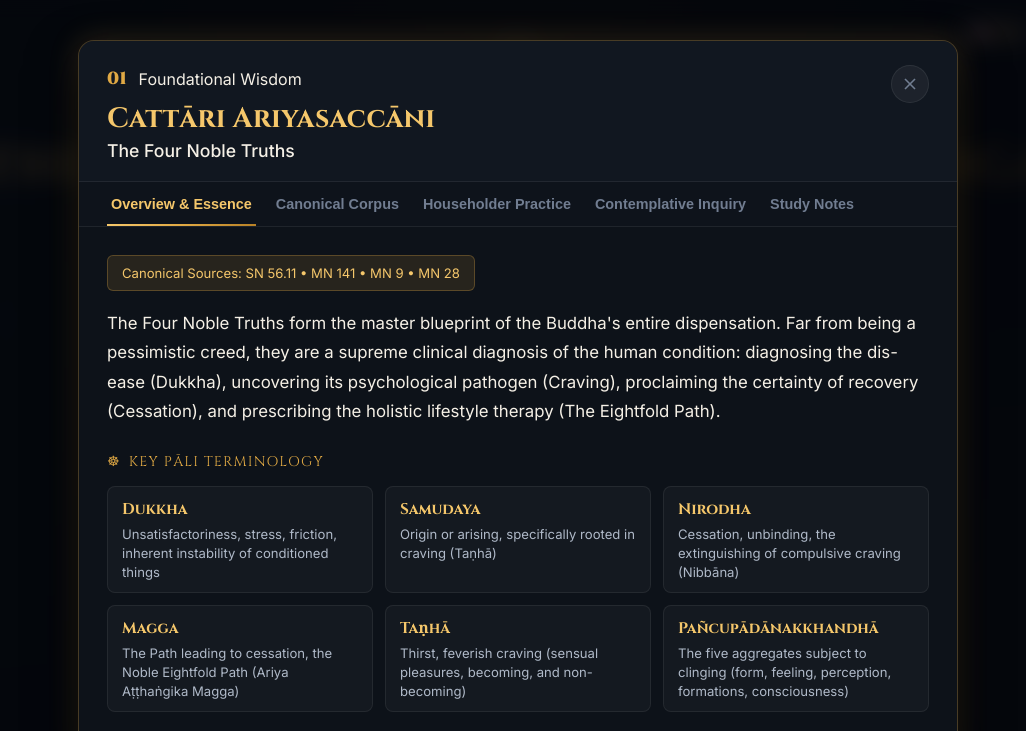
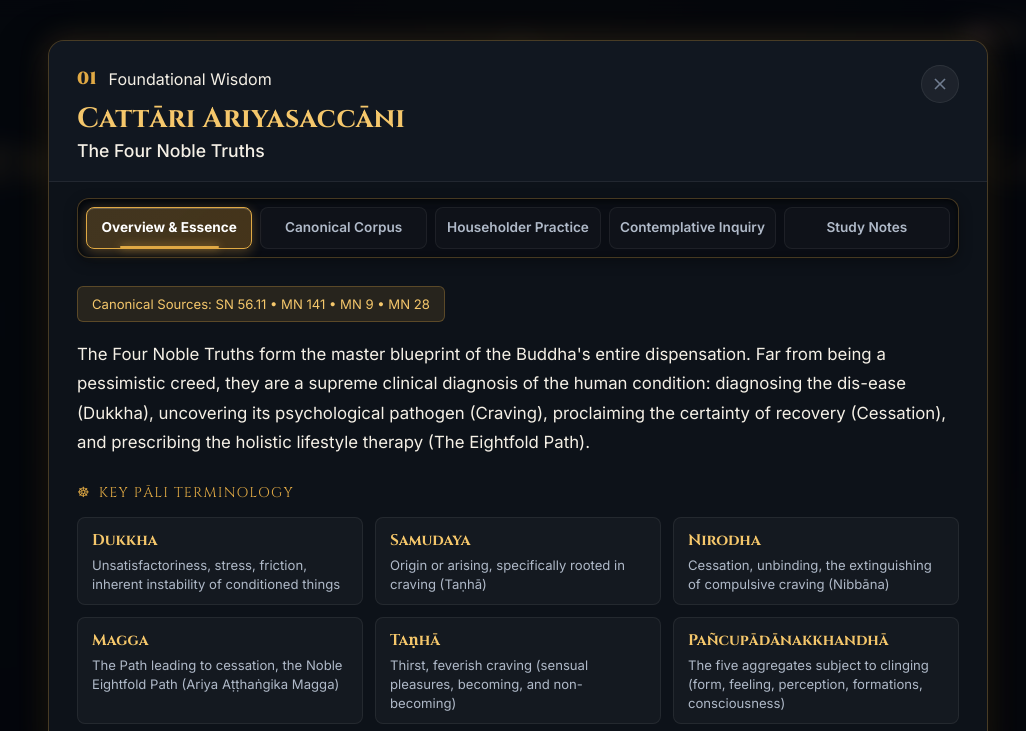
Before and after one commit to Matheus-Lisa-Gomes/The-Laypeople-Marga, a plain HTML site: page index.html in a window 1280 px wide. Both pictures are taken after a click on the button 640 px from the left and 655 px from the top of the page. Shown: the top 731 px of the page, without its empty margins (122-1148 px from the left). Drawn offline with Linux system fonts and the light colour scheme.

Commit message:
fix(ui): redesign reader-tabs-nav as illuminated segmented control with zero horizontal scrollbar and clear active state

```diff
--- a/css/style.css
+++ b/css/style.css
@@ -477,7 +477,7 @@ body {
   border: 1px solid var(--gold-border);
   border-radius: 16px;
   width: 100%;
-  max-width: 880px;
+  max-width: 940px;
   max-height: 90vh;
   display: flex;
   flex-direction: column;
@@ -548,45 +548,68 @@ body {
   border-color: var(--gold-primary);
 }
 
-/* Modal Tabs */
+/* Modal Segmented Navigation Bar */
 .reader-tabs-nav {
-  display: flex;
-  padding: 0 28px;
-  border-bottom: 1px solid var(--border-subtle);
-  background: rgba(15, 20, 29, 0.7);
-  gap: 16px;
-  overflow-x: auto;
+  display: grid;
+  grid-template-columns: repeat(5, minmax(0, 1fr));
+  gap: 8px;
+  padding: 8px;
+  margin: 16px 28px 0 28px;
+  background: rgba(10, 14, 20, 0.92);
+  border: 1px solid var(--gold-border);
+  border-radius: 12px;
+  box-shadow: inset 0 2px 6px rgba(0, 0, 0, 0.6), 0 4px 14px rgba(0, 0, 0, 0.3);
+  overflow: visible; /* Zero sideways scrollbar */
+  flex-shrink: 0;
 }
 
 .tab-nav-btn {
-  background: transparent;
-  border: none;
-  color: var(--text-muted);
-  padding: 14px 4px;
-  font-size: 0.9rem;
+  display: flex;
+  align-items: center;
+  justify-content: center;
+  text-align: center;
+  background: rgba(255, 255, 255, 0.025);
+  border: 1px solid rgba(255, 255, 255, 0.06);
+  color: var(--text-secondary);
+  padding: 11px 8px;
+  font-family: var(--font-body);
+  font-size: 0.85rem;
   font-weight: 600;
+  line-height: 1.3;
+  border-radius: 8px;
   cursor: pointer;
   position: relative;
-  transition: var(--transition-smooth);
-  white-space: nowrap;
+  transition: all 0.22s cubic-bezier(0.16, 1, 0.3, 1);
+  white-space: normal;
+  user-select: none;
 }
 
 .tab-nav-btn:hover {
-  color: var(--text-primary);
+  background: rgba(224, 169, 68, 0.12);
+  border-color: rgba(224, 169, 68, 0.35);
+  color: var(--gold-light);
+  transform: translateY(-1px);
+  box-shadow: 0 2px 8px rgba(0, 0, 0, 0.3);
 }
 
 .tab-nav-btn.active {
-  color: var(--gold-light);
+  background: linear-gradient(135deg, rgba(224, 169, 68, 0.26) 0%, rgba(184, 129, 38, 0.34) 100%);
+  border: 1px solid var(--gold-primary);
+  color: #ffffff;
+  font-weight: 700;
+  box-shadow: 0 3px 12px rgba(224, 169, 68, 0.32), inset 0 1px 0 rgba(255, 255, 255, 0.2);
 }
 
 .tab-nav-btn.active::after {
   content: '';
   position: absolute;
   bottom: 0;
-  left: 0;
-  width: 100%;
+  left: 20%;
+  width: 60%;
   height: 2px;
-  background: var(--gold-gradient);
+  background: var(--gold-primary);
+  border-radius: 2px;
+  box-shadow: 0 0 8px var(--gold-primary);
 }
 
 /* Modal Scrollable Content Body */
@@ -1176,6 +1199,11 @@ body {
   .wheel-stage {
     min-height: 640px;
   }
+  .reader-tabs-nav {
+    margin: 12px 20px 0 20px;
+    grid-template-columns: repeat(3, minmax(0, 1fr));
+    gap: 6px;
+  }
 }
 
 @media (max-width: 680px) {
@@ -1218,6 +1246,19 @@ body {
   .reader-header, .reader-body {
     padding: 16px;
   }
+  .reader-tabs-nav {
+    margin: 10px 14px 0 14px;
+    padding: 6px;
+    grid-template-columns: repeat(2, minmax(0, 1fr));
+    gap: 6px;
+  }
+  .tab-nav-btn {
+    font-size: 0.78rem;
+    padding: 8px 6px;
+  }
+  .tab-nav-btn:last-child {
+    grid-column: span 2;
+  }
   .reader-title-pali {
     font-size: 1.35rem;
   }
```
